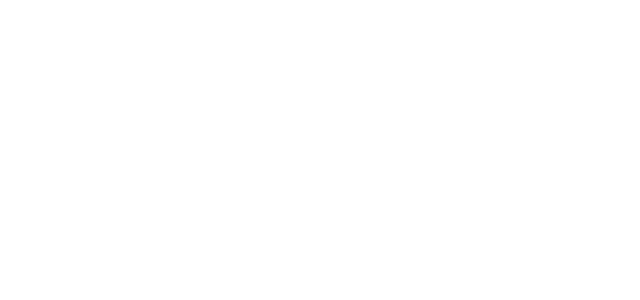
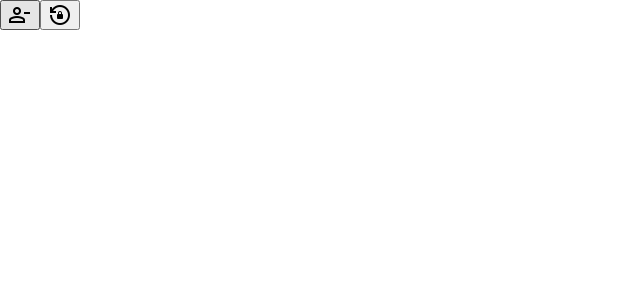
Before and after one commit to w1-ll/BudgetUp, a React (Create React App) app in the folder budgetup/: page /settings in a window 1280 px wide. Before the commit this address had no page. Shown: the top 300 px of the page, without its empty margins (0-640 px from the left). Built offline with nearby package versions, Linux system fonts and the light colour scheme.

Commit message:
Add the password change and accoutn removal functionality

```diff
--- a/budgetup/src/App.js
+++ b/budgetup/src/App.js
@@ -2,6 +2,7 @@
 import './App.css';
 import React, { Fragment } from 'react';
 import { BrowserRouter as Router, Routes, Route } from 'react-router-dom';
+import Settings from './pages/Settings.js';
 import Home from './pages/Home.js'
 function App() {
   return (
@@ -11,6 +12,7 @@
       <Routes className="flex">
 
       <Route path="/" element={<Home />} />
+      <Route path="/settings" element={<Settings />} />
       </Routes>
       </Fragment>
     </Router>
--- a/budgetup/src/pages/Settings.js
+++ b/budgetup/src/pages/Settings.js
@@ -0,0 +1,36 @@
+import React from 'react';
+
+function Settings() {
+    const handleAccountRemoval = () => {
+        const confirmDeletion = window.confirm("Are you sure you want to delete your account? This action cannot be undone.");
+        if (confirmDeletion) {
+            // Add code here to handle account removal
+            // ...
+            alert("Account removed.");
+        }
+    };
+    const handlePasswordReset = () => {
+        let confirmReset = window.confirm("Are you sure you want to reset your password?");
+        if (confirmReset) {
+            let newPassword = prompt("Please enter your new password:");
+            if (newPassword) {
+                // Add code here to handle password reset
+                // ...
+                while(newPassword.length < 8){
+                    newPassword = prompt("Password must be at least 8 characters long. Please enter your new password:");
+                }
+                alert("Password reset successful.");
+            }
+        }
+    };
+
+    return (
+        <div>
+            <link rel="stylesheet" href="https://fonts.googleapis.com/css2?family=Material+Symbols+Outlined:opsz,wght,FILL,GRAD@20..48,100..700,0..1,-50..200" />
+            <button className="material-symbols-outlined" onClick={handleAccountRemoval}>person_remove</button>
+            <button className="material-symbols-outlined" onClick={handlePasswordReset}>lock_reset</button>
+        </div>
+    );
+}
+
+export default Settings;
```
